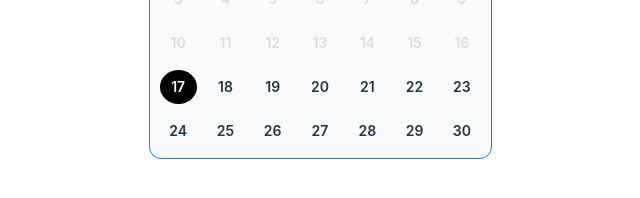
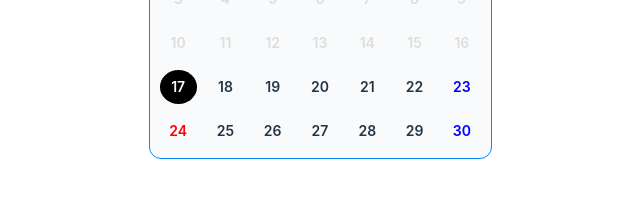
Before and after one commit to JW-Choi-4631/calendar-test, a React (Vite) app: page / in a window 1280 px wide. Shown: the part 402-600 px from the top of the page, without its empty margins (320-960 px from the left). Built offline with nearby package versions, Linux system fonts and the light colour scheme.

Commit message:
feat: 토요일, 일요일 스타일 변경

```diff
--- a/src/App.jsx
+++ b/src/App.jsx
@@ -6,6 +6,7 @@ function App() {
   const [year, setYear] = useState(today.getFullYear());
   const [month, setMonth] = useState(today.getMonth());
 
+  // 달 이동 시 리랜더링 되도록 설정
   const nextMonth = () => {
     setMonth((prev) => {
       if (prev === 11) {
@@ -15,7 +16,6 @@ function App() {
       return prev + 1;
     });
   };
-
   const prevMonth = () => {
     setMonth((prev) => {
       if (prev === 0) {
@@ -26,9 +26,9 @@ function App() {
     });
   };
 
+  // 달 설정 및 달별 총 날짜 결정
   let dayCount = 31;
   let currentMonth;
-
   switch (month + 1) {
     default:
       currentMonth = "Jan";
@@ -85,15 +85,13 @@ function App() {
       break;
   }
 
+  // 달력에 날짜 찍기
   const startDate = new Date(year, month, 1);
-
   const startDay = startDate.getDay();
-
-  // console.log(month, startDay, dayCount);
-
   const calendarArray = new Array(30).fill("");
   for (let i = 1, j = startDay; i <= dayCount; i++, j++) {
-    calendarArray[j] = i;
+    const day = new Date(year, month, i).getDay();
+    calendarArray[j] = { date: i, day };
   }
 
   return (
@@ -119,7 +117,7 @@ function App() {
           <div id="date-list">
             {calendarArray.map((item, index) => {
               if (item === "") return <div key={index} />;
-              return <DayComp key={index} year={year} month={month} day={item} today={today} />;
+              return <DayComp key={index} year={year} month={month} date={item.date} day={item.day} today={today} />;
             })}
           </div>
         </section>
@@ -130,36 +128,53 @@ function App() {
 
 export default App;
 
-function DayComp({ year, month, day, today }) {
-  const date = new Date(year, month, day);
+function DayComp({ year, month, date, day, today }) {
+  const newDate = new Date(year, month, date);
   const check = new Date(today.getFullYear(), today.getMonth(), today.getDate());
 
   const onClick = () => {
     console.log(today, check);
-    console.log(date.getTime());
+    console.log(newDate.getTime());
     console.log(check.getTime());
-    console.log(date);
+    console.log(newDate);
+    console.log(day);
   };
 
-  if (date.getTime() === check.getTime()) {
+  if (newDate.getTime() === check.getTime()) {
     return (
       <div className="day" onClick={onClick} style={{ backgroundColor: "black", color: "white" }}>
-        {day}
+        {date}
       </div>
     );
   }
 
-  if (date < check) {
+  if (newDate < check) {
     return (
       <div className="day" onClick={onClick} style={{ color: "#DDDDDD" }}>
-        {day}
+        {date}
+      </div>
+    );
+  }
+
+  if (day === 0) {
+    return (
+      <div className="day" onClick={onClick} style={{ color: "red" }}>
+        {date}
+      </div>
+    );
+  }
+
+  if (day === 6) {
+    return (
+      <div className="day" onClick={onClick} style={{ color: "blue" }}>
+        {date}
       </div>
     );
   }
 
   return (
     <div className="day" onClick={onClick}>
-      {day}
+      {date}
     </div>
   );
 }
```
